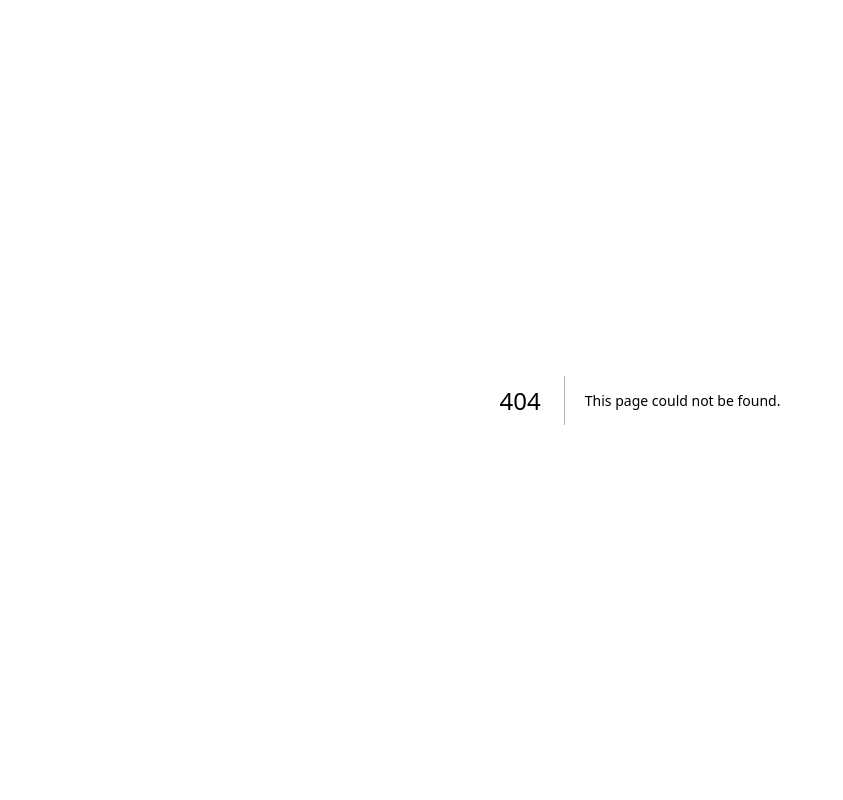
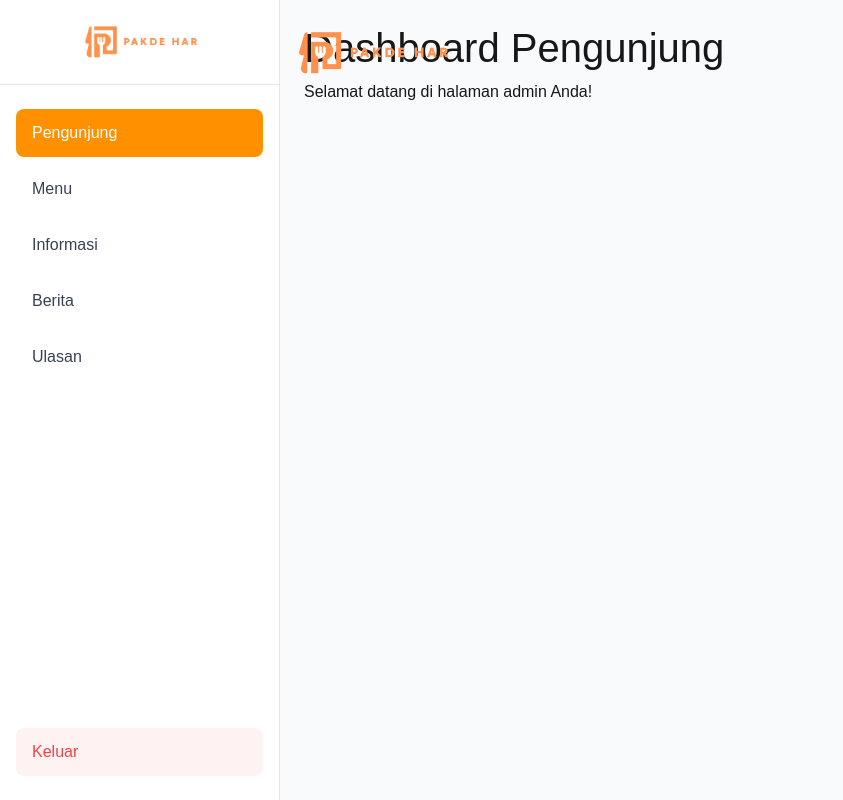
Before and after one commit to ChrisGit889/Pakde_Har_Go_Digital, a Next.js app: page /admin/dashboard in a window 1280 px wide. Before the commit this address had no page. Shown: the whole page, without its empty margins (0-843 px from the left). Built offline with nearby package versions, Linux system fonts and the light colour scheme.

Commit message:
Dashboard Admin

```diff
--- /dev/null
+++ b/src/app/admin/dashboard/page.tsx
@@ -0,0 +1,13 @@
+// file: src/app/admin/dashboard/page.tsx
+
+import DashboardLayout from '../../components/DashboardLayout';
+
+export default function DashboardPengunjungPage() {
+  return (
+    <DashboardLayout>
+      <h1 className="text-2xl font-bold">Dashboard Pengunjung</h1>
+      <p>Selamat datang di halaman admin Anda!</p>
+
+    </DashboardLayout>
+  );
+}
--- /dev/null
+++ b/src/app/components/DashboardLayout.css
@@ -0,0 +1,16 @@
+.dashboard-container {
+    display: flex;
+    width: 100%;
+    min-height: 100vh;
+    background-color: #F9FAFB;
+  }
+
+  .main-wrapper {
+    flex-grow: 1;
+    display: flex;
+    flex-direction: column;
+  }
+
+  .main-content {
+    padding: 24px;
+  }
--- /dev/null
+++ b/src/app/components/DashboardLayout.tsx
@@ -0,0 +1,21 @@
+// file: src/app/components/DashboardLayout.tsx
+'use client';
+import React from 'react';
+import Sidebar from './sidebarWebAdmin/Sidebar';
+import Topbar from './navbarWebUser/navbar';
+import './DashboardLayout.css';
+
+export default function DashboardLayout({ children }: { children: React.ReactNode }) {
+  return (
+    <div className="dashboard-container">
+      <Sidebar />
+      <div className="main-wrapper">
+        <Topbar />
+
+        <main className="main-content">
+          {children}
+        </main>
+      </div>
+    </div>
+  );
+}
--- /dev/null
+++ b/src/app/components/sidebarWebAdmin/Sidebar.css
@@ -0,0 +1,66 @@
+.sidebar {
+    width: 280px; /* Lebar sidebar */
+    background-color: #ffffff;
+    border-right: 1px solid #E5E7EB;
+    display: flex;
+    flex-direction: column;
+    height: 100vh;
+    position: sticky;
+    top: 0;
+  }
+
+  .sidebar-header {
+    padding: 24px;
+    border-bottom: 1px solid #E5E7EB;
+    text-align: center;
+  }
+
+  .sidebar-nav {
+    flex-grow: 1; /* Mendorong footer ke bawah */
+    padding: 24px 16px;
+  }
+
+  .nav-item {
+    display: flex;
+    align-items: center;
+    padding: 12px 16px;
+    border-radius: 8px;
+    margin-bottom: 8px;
+    text-decoration: none;
+    color: #374151; /* Warna teks abu-abu tua */
+    font-weight: 500;
+    transition: background-color 0.2s, color 0.2s;
+  }
+
+  .nav-item:hover {
+    background-color: #F3F4F6; /* Warna hover abu-abu muda */
+  }
+
+  /* Style untuk item yang aktif */
+  .nav-item.active {
+    background-color: #FF9100; /* Warna oranye */
+    color: #ffffff;
+  }
+
+  .sidebar-footer {
+    padding: 24px 16px;
+  }
+
+  .logout-button {
+    display: flex;
+    align-items: center;
+    width: 100%;
+    padding: 12px 16px;
+    border-radius: 8px;
+    background-color: #FEF2F2; /* Latar belakang merah muda */
+    color: #EF4444; /* Teks merah */
+    border: none;
+    font-size: 16px;
+    font-weight: 500;
+    cursor: pointer;
+    text-align: left;
+  }
+
+  .logout-button:hover {
+    background-color: #FEE2E2;
+  }
--- /dev/null
+++ b/src/app/components/sidebarWebAdmin/Sidebar.tsx
@@ -0,0 +1,50 @@
+'use client';
+
+import Link from 'next/link';
+import { usePathname } from 'next/navigation';
+import './Sidebar.css'; // File CSS untuk Sidebar
+
+// Definisikan link navigasi
+const navLinks = [
+  { name: 'Pengunjung', href: '/admin/dashboard', icon: 'icon-pengunjung.svg' },
+  { name: 'Menu', href: '/admin/menu', icon: 'icon-menu.svg' },
+  { name: 'Informasi', href: '/admin/informasi', icon: 'icon-informasi.svg' },
+  { name: 'Berita', href: '/admin/berita', icon: 'icon-berita.svg' },
+  { name: 'Ulasan', href: '/admin/ulasan', icon: 'icon-ulasan.svg' },
+];
+
+export default function Sidebar() {
+  const pathname = usePathname();
+
+  return (
+    <aside className="sidebar">
+      <div className="sidebar-header">
+        {/* Ganti dengan logo Anda */}
+        <img src="/images/logopakde.png" alt="Logo Pakde Har" width="120" />
+      </div>
+
+      <nav className="sidebar-nav">
+        {navLinks.map((link) => {
+          const isActive = pathname === link.href;
+          return (
+            <Link
+              key={link.name}
+              href={link.href}
+              className={`nav-item ${isActive ? 'active' : ''}`}
+            >
+              {/* <img src={link.icon} alt={link.name} /> */}
+              <span>{link.name}</span>
+            </Link>
+          );
+        })}
+      </nav>
+
+      <div className="sidebar-footer">
+        <button className="logout-button">
+          {/* <img src="/icon-keluar.svg" alt="Keluar" /> */}
+          <span>Keluar</span>
+        </button>
+      </div>
+    </aside>
+  );
+}
```
Also changed, not shown: src/app/components/footerWebUser/footer.tsx (+6 -14 lines).
